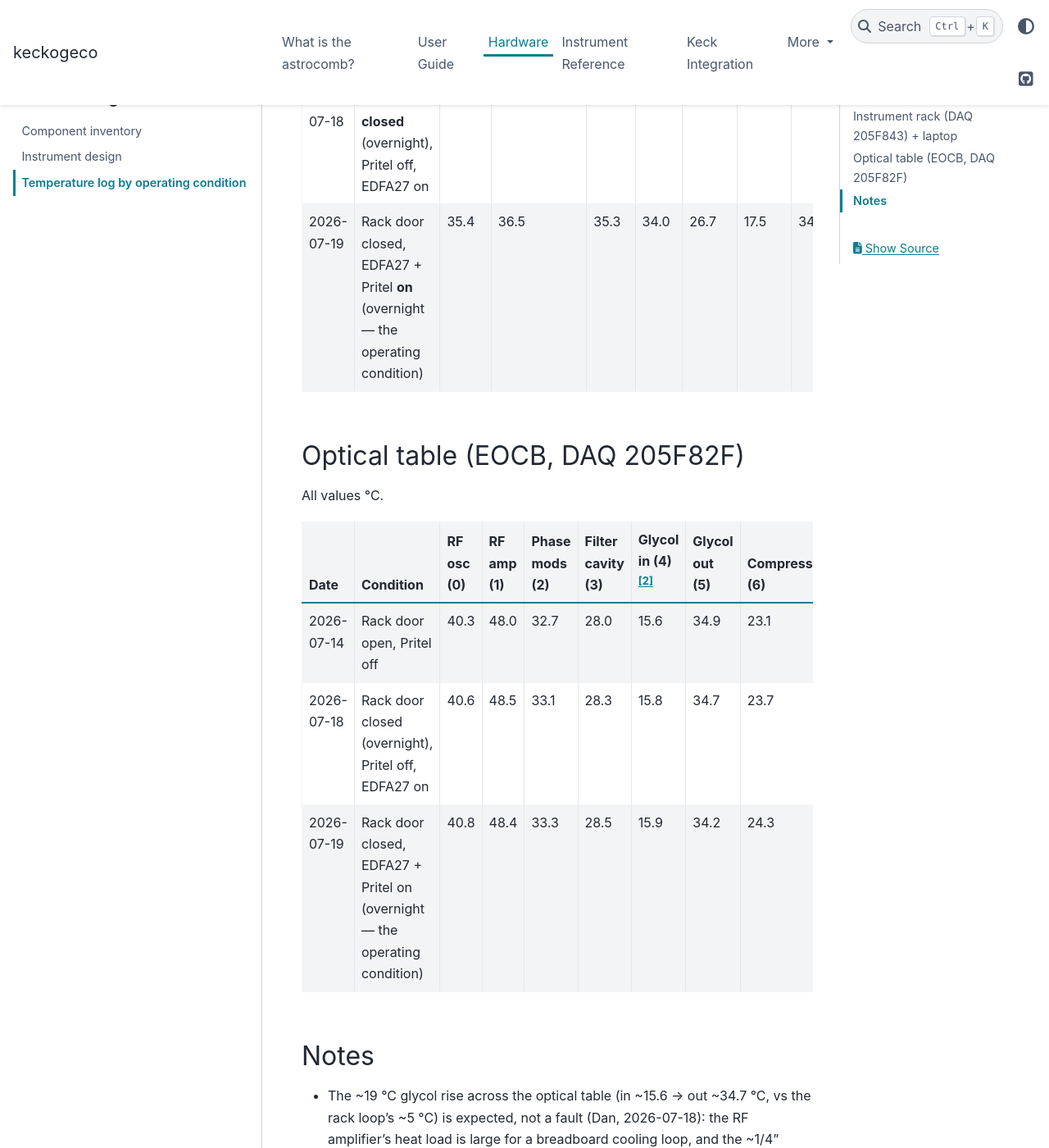
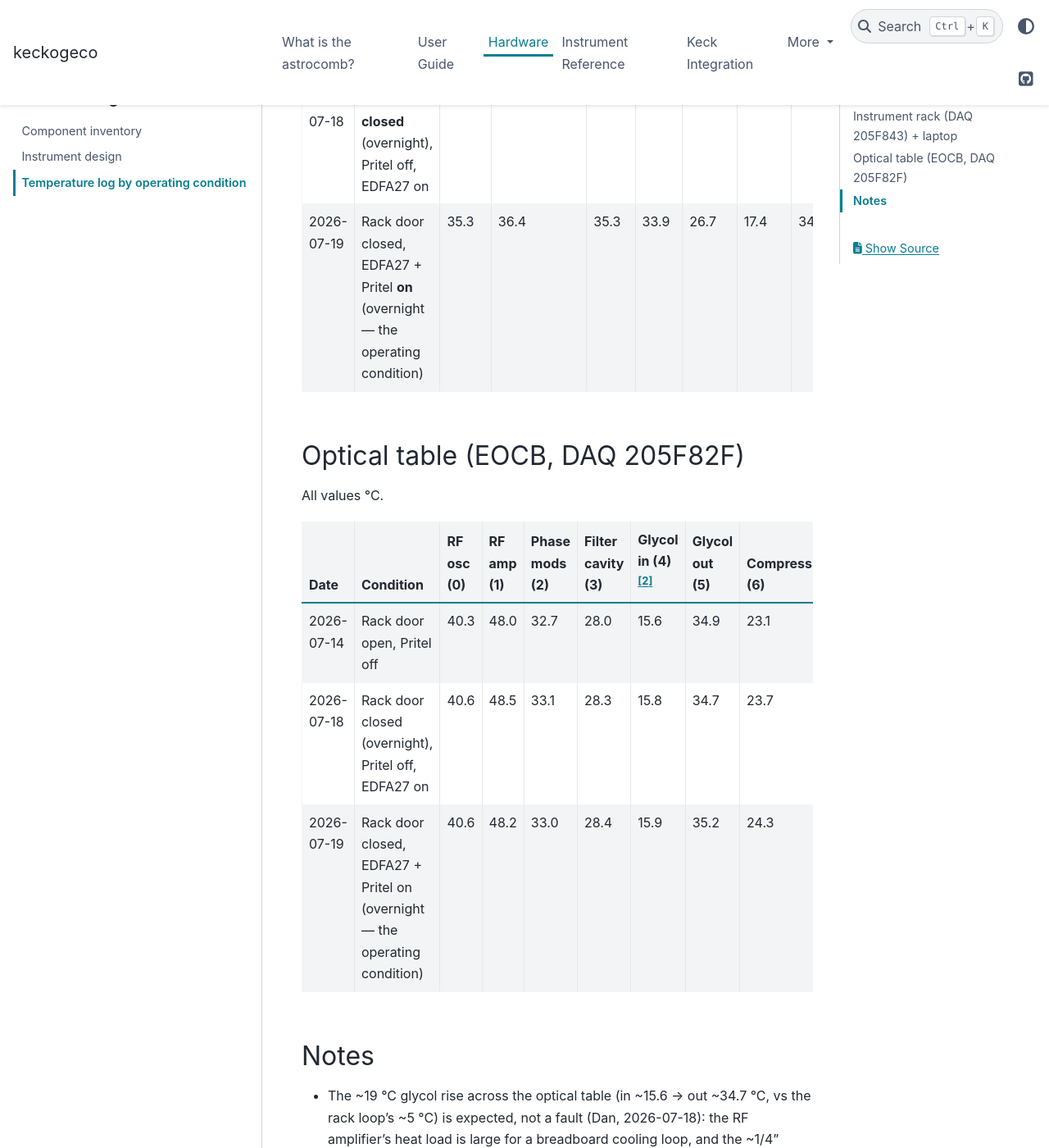
Before and after one commit to DanHickstein/keckogeco, a Sphinx documentation site: the page built from docs/hardware/temperatures.md, in a window 1280 px wide and 1400 px high, scrolled down 798 px. Shown: the whole window at 82% size. Built offline with Sphinx 7.4.7 and the PyData theme 0.15.4, drawn with Linux system fonts in a browser that asks for light colours.

Commit message:
GUI/docs: refresh the Pritel-on temps after longer equilibration
Same 2026-07-19 condition, re-read after the system sat longer: most
channels moved <= 0.3 C from the morning values; the notable movers are
the table glycol-out (34.2 -> 35.2 C, the return still warming as the
board soaks) and the laptop CPU (91 -> 92 C, deeper into the amber
band). Baselines, tooltips, and the temperature-log row all updated.

Co-Authored-By: Claude Fable 5 <noreply@anthropic.com>

```diff
--- a/docs/hardware/temperatures.md
+++ b/docs/hardware/temperatures.md
@@ -19,7 +19,7 @@ All values °C.
 |---|---|---|---|---|---|---|---|---|---|
 | 2026-07-14 | Rack door **open**, Pritel off [^laptop-loc] | 28.7 | 26.4 | 27.0 | 26.0 | 19.6 | 14.1 | 26.0 | ~75 |
 | 2026-07-18 | Rack door **closed** (overnight), Pritel off, EDFA27 on | 34.3 | 34.3 | 34.3 | 32.3 | 26.1 | 17.0 | 33.7 | 84 |
-| 2026-07-19 | Rack door closed, EDFA27 + Pritel **on** (overnight — the operating condition) | 35.4 | 36.5 | 35.3 | 34.0 | 26.7 | 17.5 | 34.3 | 91 |
+| 2026-07-19 | Rack door closed, EDFA27 + Pritel **on** (overnight — the operating condition) | 35.3 | 36.4 | 35.3 | 33.9 | 26.7 | 17.4 | 34.4 | 92 |
 
 [^laptop-loc]: The laptop sat outside the rack for this row.
 
@@ -31,7 +31,7 @@ All values °C.
 |---|---|---|---|---|---|---|---|---|---|
 | 2026-07-14 | Rack door open, Pritel off | 40.3 | 48.0 | 32.7 | 28.0 | 15.6 | 34.9 | 23.1 | 24.2 |
 | 2026-07-18 | Rack door closed (overnight), Pritel off, EDFA27 on | 40.6 | 48.5 | 33.1 | 28.3 | 15.8 | 34.7 | 23.7 | 24.5 |
-| 2026-07-19 | Rack door closed, EDFA27 + Pritel on (overnight — the operating condition) | 40.8 | 48.4 | 33.3 | 28.5 | 15.9 | 34.2 | 24.3 | 24.8 |
+| 2026-07-19 | Rack door closed, EDFA27 + Pritel on (overnight — the operating condition) | 40.6 | 48.2 | 33.0 | 28.4 | 15.9 | 35.2 | 24.3 | 24.7 |
 
 [^glycol-swap]: ch4/ch5 in–out labels corrected 2026-07-18 — the
     June-2023 channel doc had them reversed (the "inlet" read ~35 °C,
```
Also changed, not shown: 1 other file.
